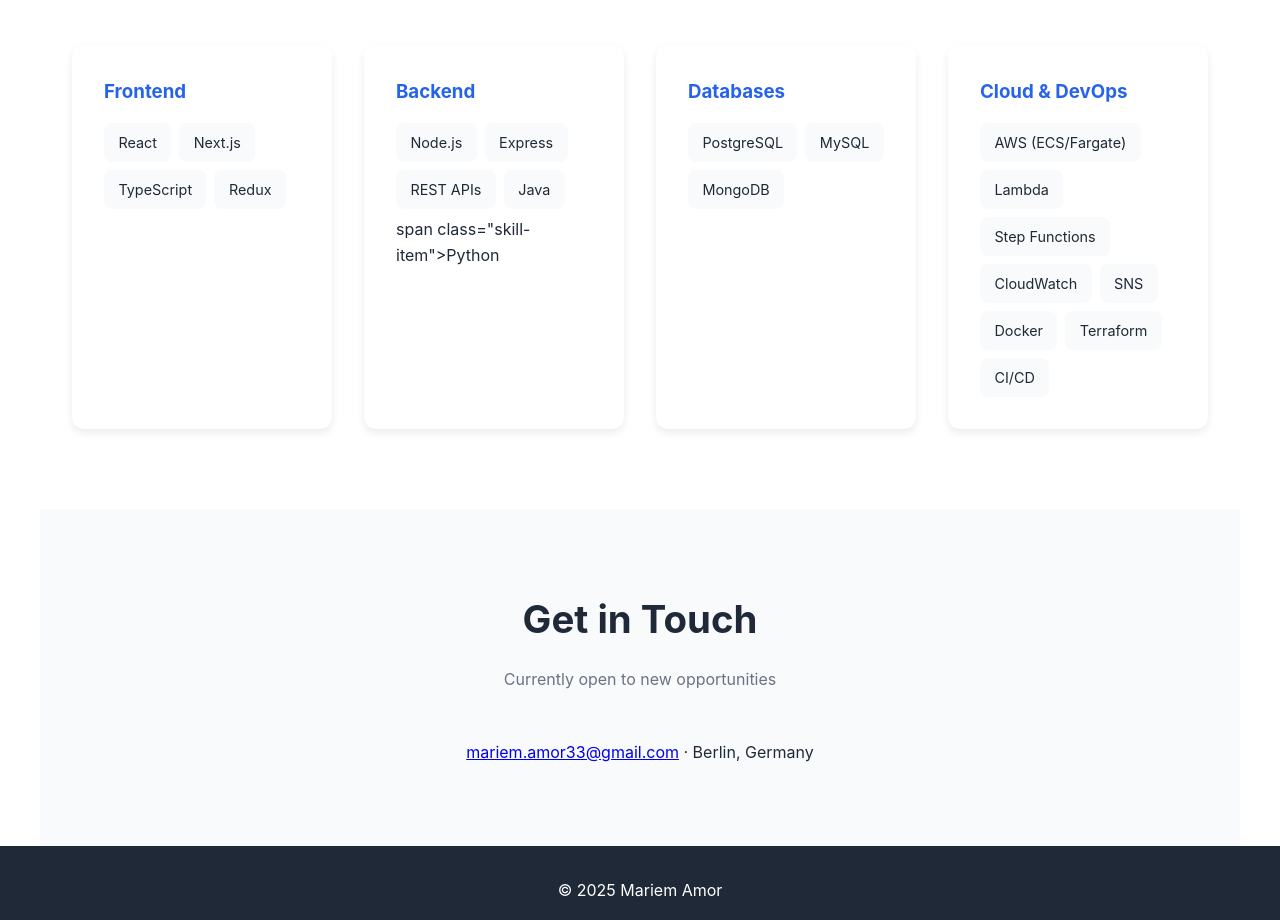
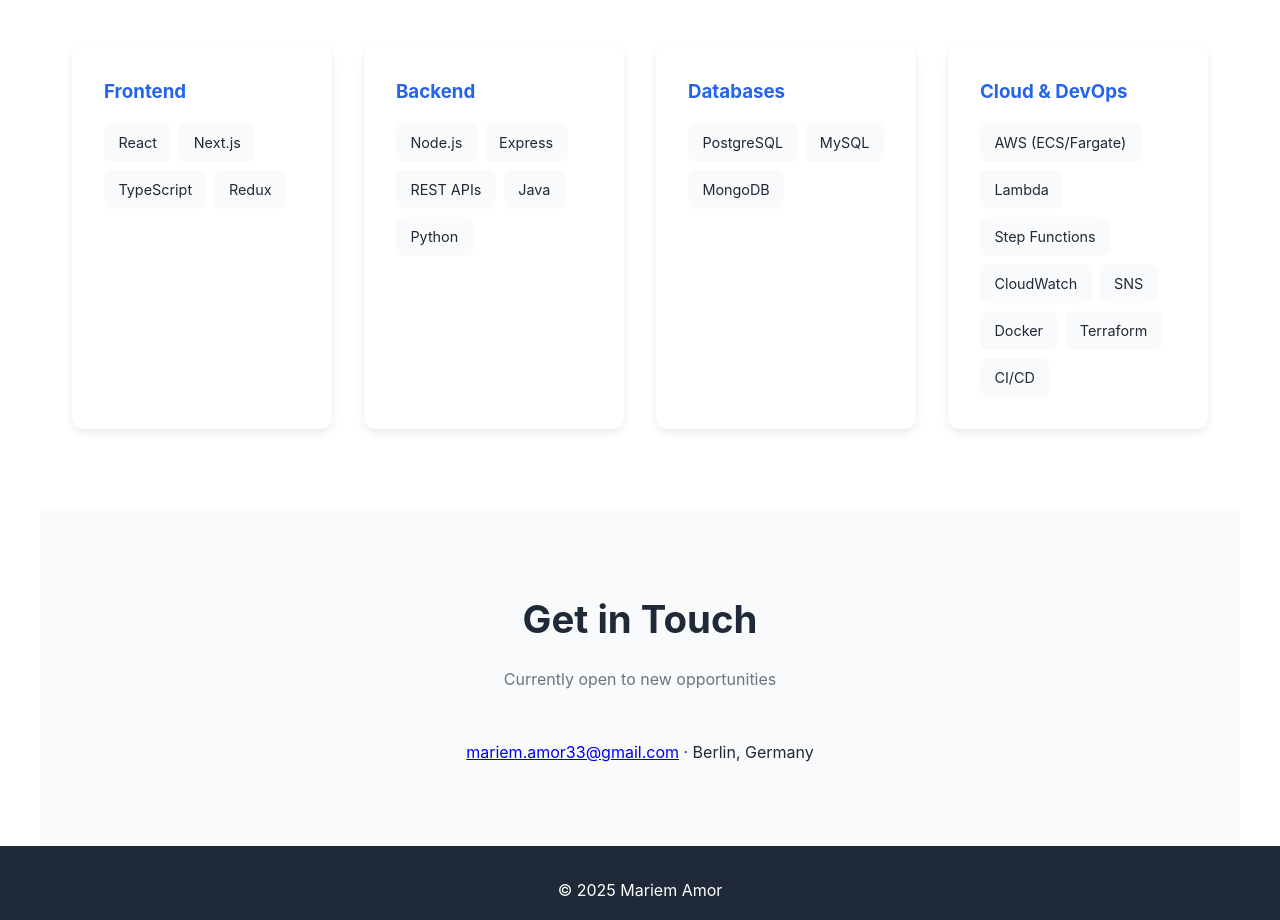
Before and after one commit to mariemamor/mariemamor.github.io, a plain HTML site: page index.html in a window 1280 px wide. Shown: the part 2950-3870 px from the top of the page. Drawn offline with Linux system fonts and the light colour scheme.

Commit message:
Fix backend skills section in index.html

```diff
--- a/index.html
+++ b/index.html
@@ -167,7 +167,7 @@
   <p class="section-subtitle">Technologies I work with</p>
   <div class="skills-container">
     <div class="skill-category"><h3>Frontend</h3><div class="skill-list"><span class="skill-item">React</span><span class="skill-item">Next.js</span><span class="skill-item">TypeScript</span><span class="skill-item">Redux</span></div></div>
-    <div class="skill-category"><h3>Backend</h3><div class="skill-list"><span class="skill-item">Node.js</span><span class="skill-item">Express</span><span class="skill-item">REST APIs</span><span class="skill-item">Java</span>span class="skill-item">Python</span></div></div>
+    <div class="skill-category"><h3>Backend</h3><div class="skill-list"><span class="skill-item">Node.js</span><span class="skill-item">Express</span><span class="skill-item">REST APIs</span><span class="skill-item">Java</span><span class="skill-item">Python</span></div></div>
     <div class="skill-category"><h3>Databases</h3><div class="skill-list"><span class="skill-item">PostgreSQL</span><span class="skill-item">MySQL</span><span class="skill-item">MongoDB</span></div></div>
     <div class="skill-category"><h3>Cloud & DevOps</h3><div class="skill-list"><span class="skill-item">AWS (ECS/Fargate)</span><span class="skill-item">Lambda</span><span class="skill-item">Step Functions</span><span class="skill-item">CloudWatch</span><span class="skill-item">SNS</span><span class="skill-item">Docker</span><span class="skill-item">Terraform</span><span class="skill-item">CI/CD</span></div></div>
   </div>
```
